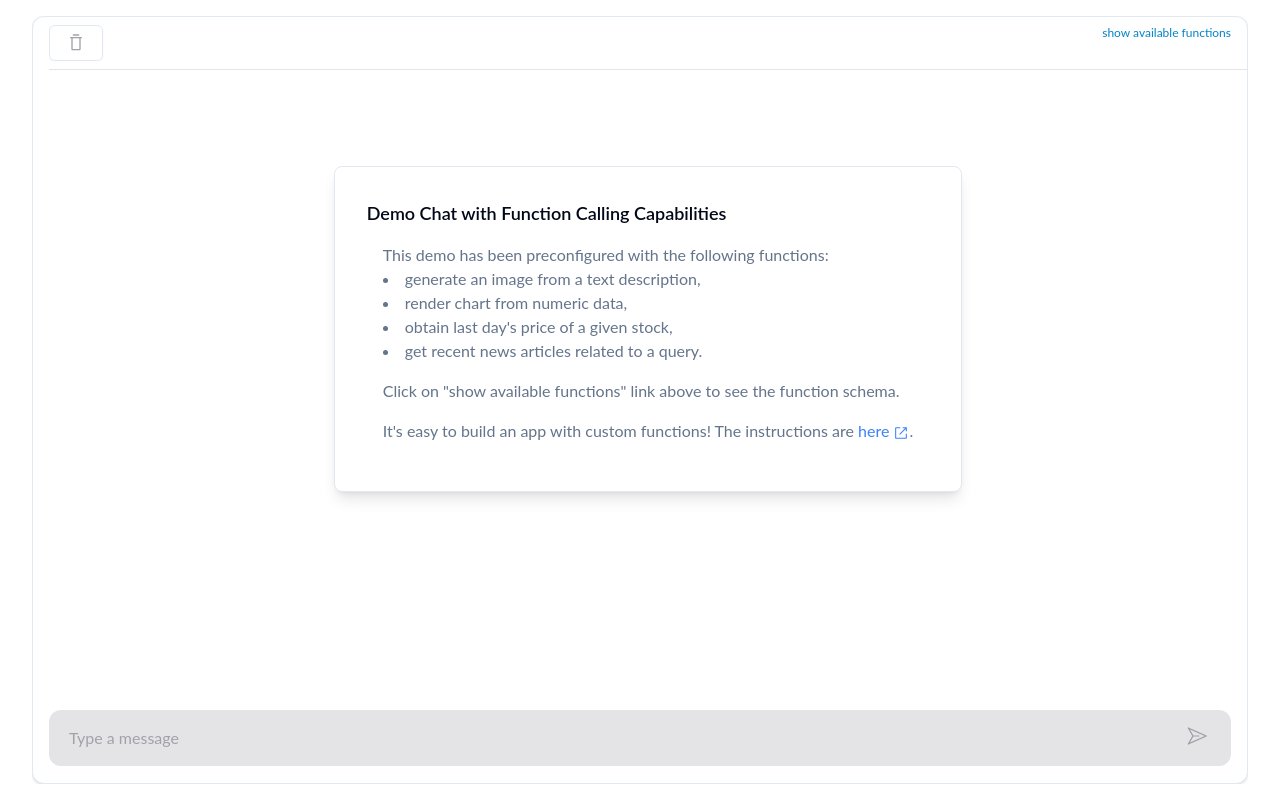
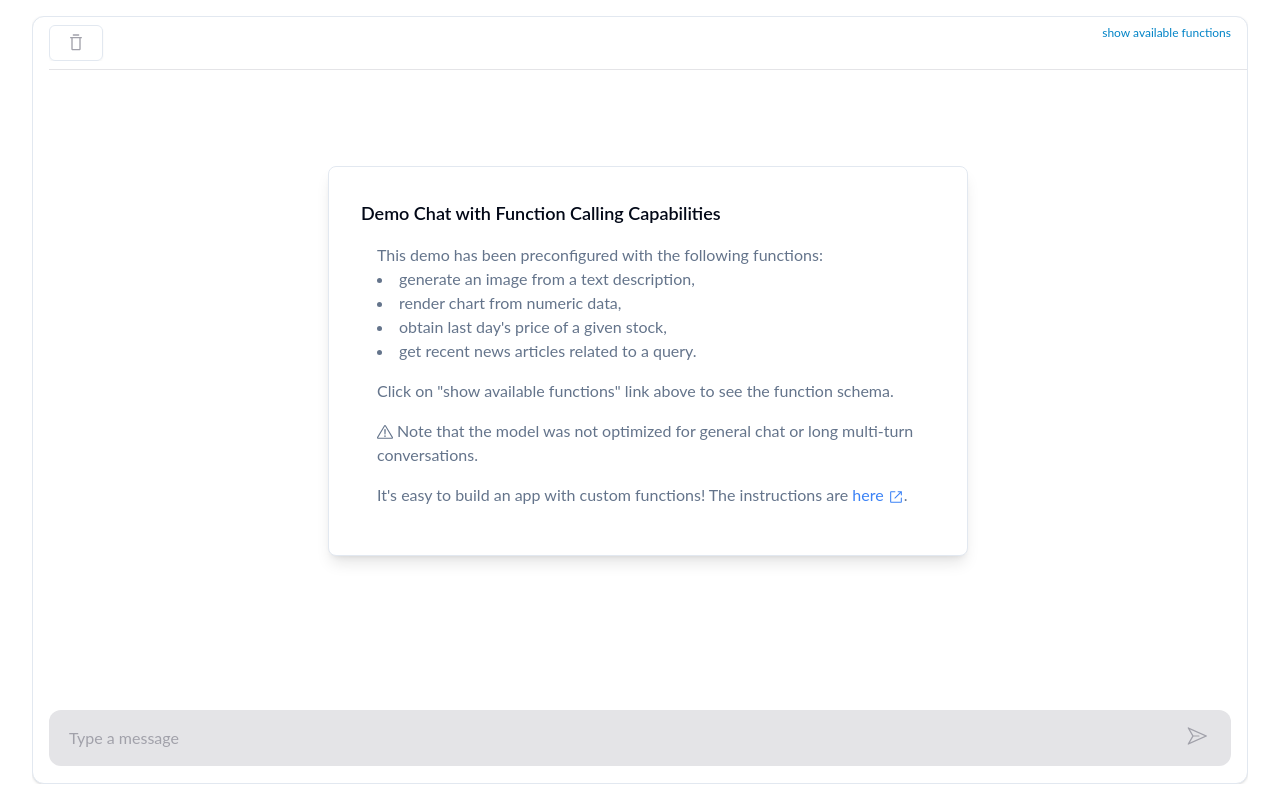
Before and after one commit to fw-ai/cookbook, a Next.js app in the folder apps/functional_chat/: page / in a window 1280 px wide. Built offline with nearby package versions, Linux system fonts and the light colour scheme.

Commit message:
Formatting improvements

```diff
--- a/apps/functional_chat/app/components/chat/empty-llm-state.tsx
+++ b/apps/functional_chat/app/components/chat/empty-llm-state.tsx
@@ -1,4 +1,4 @@
-import { ExternalLinkIcon } from "@radix-ui/react-icons";
+import { ExternalLinkIcon, ExclamationTriangleIcon } from "@radix-ui/react-icons";
 
 export function EmptyLLMOutput() {
   return (
@@ -7,7 +7,8 @@ export function EmptyLLMOutput() {
         <h1 className="mb-2 text-lg font-semibold">
           Demo Chat with Function Calling Capabilities
         </h1>
-        <div className="m-4 text-muted-foreground">
+        <div className="text-muted-foreground">
+          <div className="m-4">
             This demo has been preconfigured with the following functions:
             <ul className="list-disc list-inside">
               <li>generate an image from a text description,</li>
@@ -16,11 +17,15 @@ export function EmptyLLMOutput() {
               <li>get recent news articles related to a query.</li>
             </ul>
           </div>
-        <div className="m-4 text-muted-foreground">
+          <div className="m-4">
             Click on "show available functions" link above to see the function schema.
           </div>
-        <div className="m-4 text-muted-foreground">
+          <div className="m-4">
+            <ExclamationTriangleIcon className="inline w-4 h-4" /> Note that the model was not optimized for general chat or long multi-turn conversations.
+          </div>
+          <div className="m-4">
             It's easy to build an app with custom functions! The instructions are <a href="https://github.com/fw-ai/forge/tree/main/apps/functional_chat" className="text-blue-500 hover:text-blue-700">here <ExternalLinkIcon className="inline w-4 h-4" /></a>.
+          </div>
         </div>
       </div>
     </div>
```
Lines whose indentation alone changed are shown as unchanged.
